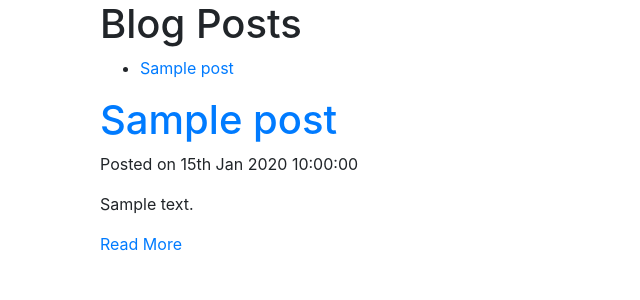
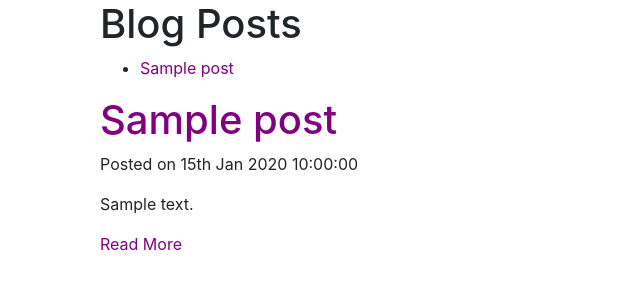
Before and after one commit to jmassarani/2300Final, a PHP site: page /blog.php in a window 1280 px wide. Shown: the part 119-419 px from the top of the page, without its empty margins (0-640 px from the left). Run offline with PHP 8.4, Linux system fonts and the light colour scheme; tables that the repository leaves empty or names only in its code hold one stand-in row (values such as "Sample post"); some libraries are stand-ins or nearby versions.

Commit message:
* blog styling

```diff
--- a/blog.php
+++ b/blog.php
@@ -8,6 +8,7 @@
 		<title>Blog</title>
 		<meta charset="UTF-8">
 		<meta name="viewport" content="initial-scale=1.0">
+        <link rel="stylesheet" href="styles/blog.css">
         <?php
             require_once('includes/config.php');
             include 'includes/header.php';
@@ -23,7 +24,7 @@
             $current_page = "Blog";
             include "includes/nav.php"
         ?>
-        <div id="wrapper" class="container">
+        <div id="wrapper" class="container blog">
             <div class="col-sm-3">
                 <h1>Blog Posts</h1>
                 <ul>
--- /dev/null
+++ b/styles/blog.css
@@ -0,0 +1,7 @@
+.blog a {
+    color: purple;
+}
+
+.blog a:hover, .blog a:focus {
+    color: purple;
+}
```
